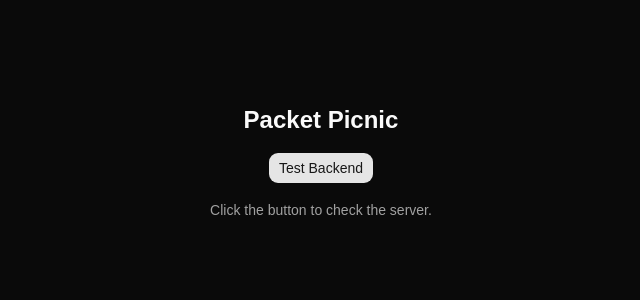
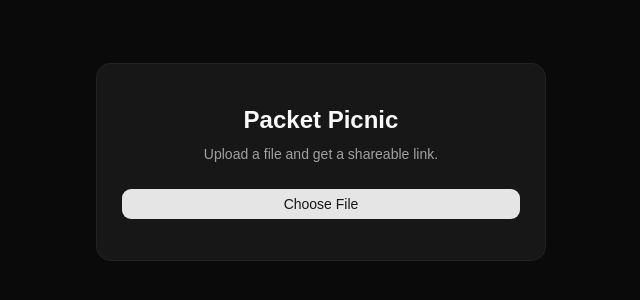
Before and after one commit to abmdevx/packet-picnic, a React (Vite) app in the folder client/: page / in a window 1280 px wide. Shown: the part 238-538 px from the top of the page, without its empty margins (319-959 px from the left). Built offline with nearby package versions, Linux system fonts and the light colour scheme.

Commit message:
feat: implement file upload functionality with progress tracking

```diff
--- a/client/src/App.tsx
+++ b/client/src/App.tsx
@@ -1,58 +1,7 @@
-import { testBackend } from "@/api/health";
-import { Alert, AlertDescription } from "./components/ui/alert";
-import { Button } from "./components/ui/button";
-import { useState } from "react";
+import FileUploader from "./components/FileUploader";
 
-export default function BackendTest() {
-  const [message, setMessage] = useState("");
-  const [loading, setLoading] = useState(false);
-  const [tested, setTested] = useState(false);
-  const [success, setSuccess] = useState(false);
+function App() {
+  return <FileUploader />;
+}
 
-  const handleTest = async () => {
-    try {
-      setLoading(true);
-      setTested(false);
-
-      const result = await testBackend();
-
-      setMessage(result.message);
-      setSuccess(true);
-      setTested(true);
-    } catch {
-      setMessage("Backend is not reachable.");
-      setSuccess(false);
-      setTested(true);
-    } finally {
-      setLoading(false);
-    }
-  };
-
-  return (
-    <main className="min-h-screen flex items-center justify-center">
-      <div className="w-full max-w-md space-y-4 text-center">
-        <h1 className="text-2xl font-bold">Packet Picnic</h1>
-
-        <Button onClick={handleTest} disabled={loading}>
-          {loading ? "Testing..." : "Test Backend"}
-        </Button>
-
-        {tested ? (
-          <Alert
-            className={`w-fit mx-auto text-left ${
-              success
-                ? "border-green-500 text-green-500"
-                : "border-red-500 text-red-500"
-            }`}
-          >
-            <AlertDescription>{message}</AlertDescription>
-          </Alert>
-        ) : (
-          <p className="text-sm text-muted-foreground">
-            Click the button to check the server.
-          </p>
-        )}
-      </div>
-    </main>
-  );
-}
+export default App;
--- a/client/src/api/client.ts
+++ b/client/src/api/client.ts
@@ -2,7 +2,4 @@ import axios from "axios";
 
 export const api = axios.create({
   baseURL: "/api/v1",
-  headers: {
-    "Content-Type": "application/json",
-  },
 });
--- a/client/src/api/files.ts
+++ b/client/src/api/files.ts
@@ -6,11 +6,25 @@ export const files = {
     return response.data;
   },
 
-  post: async (file: File) => {
+  post: async (
+    file: File,
+    onProgress?: (progress: number) => void
+  ) => {
     const formData = new FormData();
     formData.append("file", file);
 
-    const response = await api.post("/files", formData);
+    const response = await api.post("/files/upload", formData, {
+      onUploadProgress: (event) => {
+        if (event.total) {
+          const progress = Math.round(
+            (event.loaded * 100) / event.total
+          );
+
+          onProgress?.(progress);
+        }
+      },
+    });
+
     return response.data;
   },
 
--- /dev/null
+++ b/client/src/components/FileUploader.tsx
@@ -0,0 +1,105 @@
+import { useRef, useState } from "react";
+import { Button } from "@/components/ui/button";
+import { Card, CardContent } from "@/components/ui/card";
+import { Input } from "@/components/ui/input";
+import { Progress } from "@/components/ui/progress";
+import { Alert, AlertDescription } from "@/components/ui/alert";
+import { useFiles } from "@/hooks/useFiles";
+
+export default function FileUploader() {
+  const inputRef = useRef<HTMLInputElement>(null);
+  const [selectedFile, setSelectedFile] = useState<File | null>(null);
+
+  const {
+    upload,
+    loading,
+    progress,
+    error,
+    fileUrl,
+  } = useFiles();
+
+  const handleFileChange = async (
+    event: React.ChangeEvent<HTMLInputElement>
+  ) => {
+    const file = event.target.files?.[0];
+
+    if (!file) return;
+
+    setSelectedFile(file);
+    await upload(file);
+  };
+
+  const handleChooseFile = () => {
+    inputRef.current?.click();
+  };
+
+  return (
+    <main className="min-h-screen flex items-center justify-center px-4">
+      <Card className="w-full max-w-md">
+        <CardContent className="p-6 space-y-6">
+          <div className="text-center space-y-2">
+            <h1 className="text-2xl font-bold">
+              Packet Picnic
+            </h1>
+
+            <p className="text-sm text-muted-foreground">
+              Upload a file and get a shareable link.
+            </p>
+          </div>
+
+          <Input
+            ref={inputRef}
+            type="file"
+            className="hidden"
+            onChange={handleFileChange}
+          />
+
+          <Button
+            className="w-full"
+            onClick={handleChooseFile}
+            disabled={loading}
+          >
+            {loading ? "Uploading..." : "Choose File"}
+          </Button>
+
+          {selectedFile && (
+            <div className="space-y-2">
+              <div className="flex justify-between text-sm">
+                <span className="truncate">
+                  {selectedFile.name}
+                </span>
+
+                <span>{progress}%</span>
+              </div>
+
+              <Progress value={progress} />
+            </div>
+          )}
+
+          {error && (
+            <Alert variant="destructive">
+              <AlertDescription>
+                {error}
+              </AlertDescription>
+            </Alert>
+          )}
+
+          {fileUrl && progress === 100 && (
+            <Alert>
+              <AlertDescription>
+                <a
+                  href={fileUrl}
+                  target="_blank"
+                  rel="noopener noreferrer"
+                  className="underline break-all"
+                >
+                  {fileUrl}
+                </a>
+              </AlertDescription>
+            </Alert>
+          )}
+        </CardContent>
+      </Card>
+    </main>
+  );
+}
--- a/client/src/hooks/useFiles.ts
+++ b/client/src/hooks/useFiles.ts
@@ -3,19 +3,28 @@ import { files } from "@/api/files";
 
 export function useFiles() {
   const [loading, setLoading] = useState(false);
+  const [progress, setProgress] = useState(0);
   const [error, setError] = useState<string | null>(null);
+  const [fileUrl, setFileUrl] = useState<string | null>(null);
 
   const upload = async (file: File) => {
     try {
       setLoading(true);
+      setProgress(0);
       setError(null);
+      setFileUrl(null);
 
-      const result = await files.post(file);
+      const result = await files.post(file, setProgress);
+
+      setProgress(100);
+      setFileUrl(result.data.downloadUrl);
 
       return result;
     } catch (error) {
       setError(
-        error instanceof Error ? error.message : "Something went wrong"
+        error instanceof Error
+          ? error.message
+          : "File upload failed"
       );
     } finally {
       setLoading(false);
@@ -25,6 +34,8 @@ export function useFiles() {
   return {
     upload,
     loading,
+    progress,
     error,
+    fileUrl,
   };
 }
```
